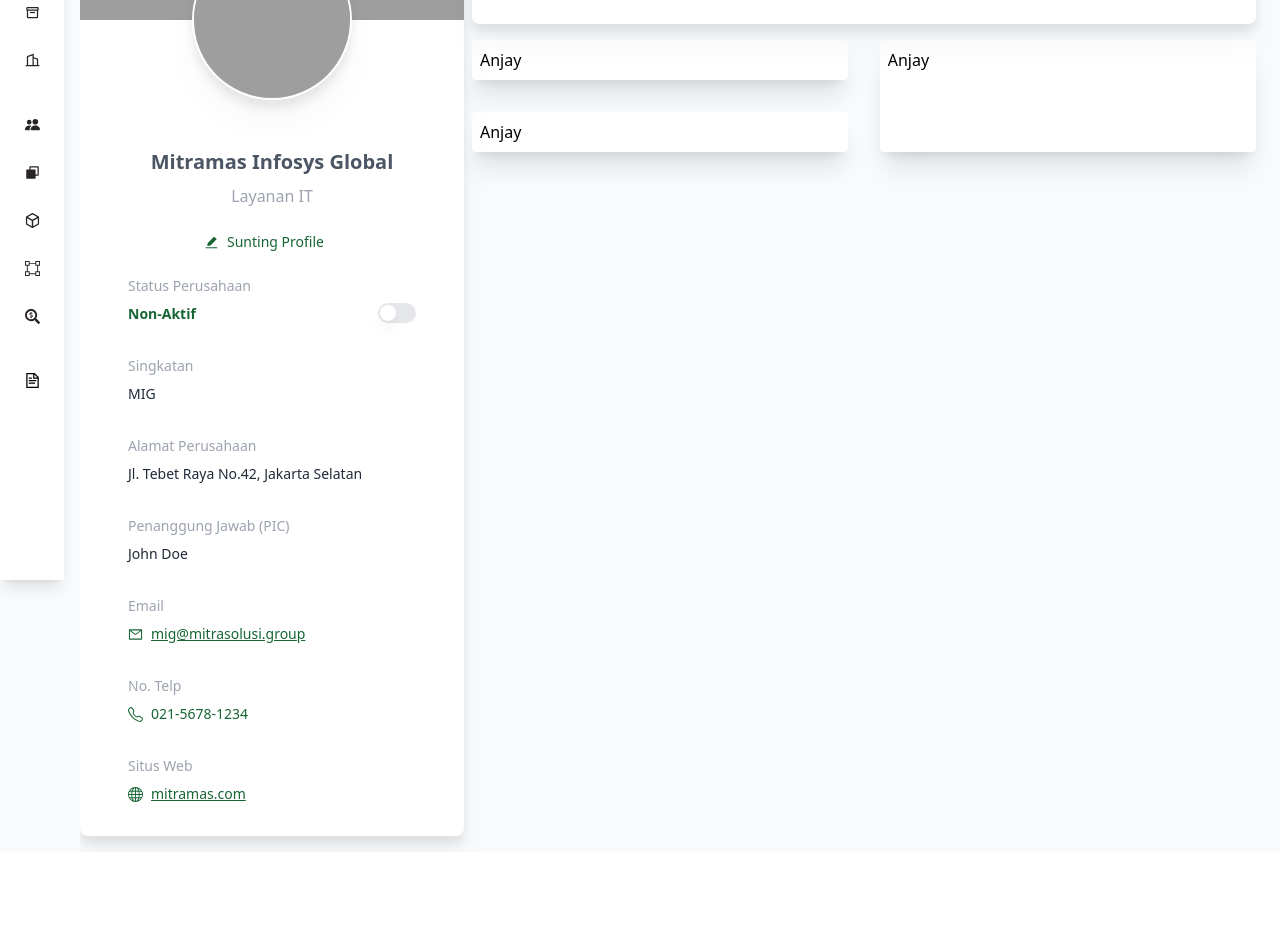
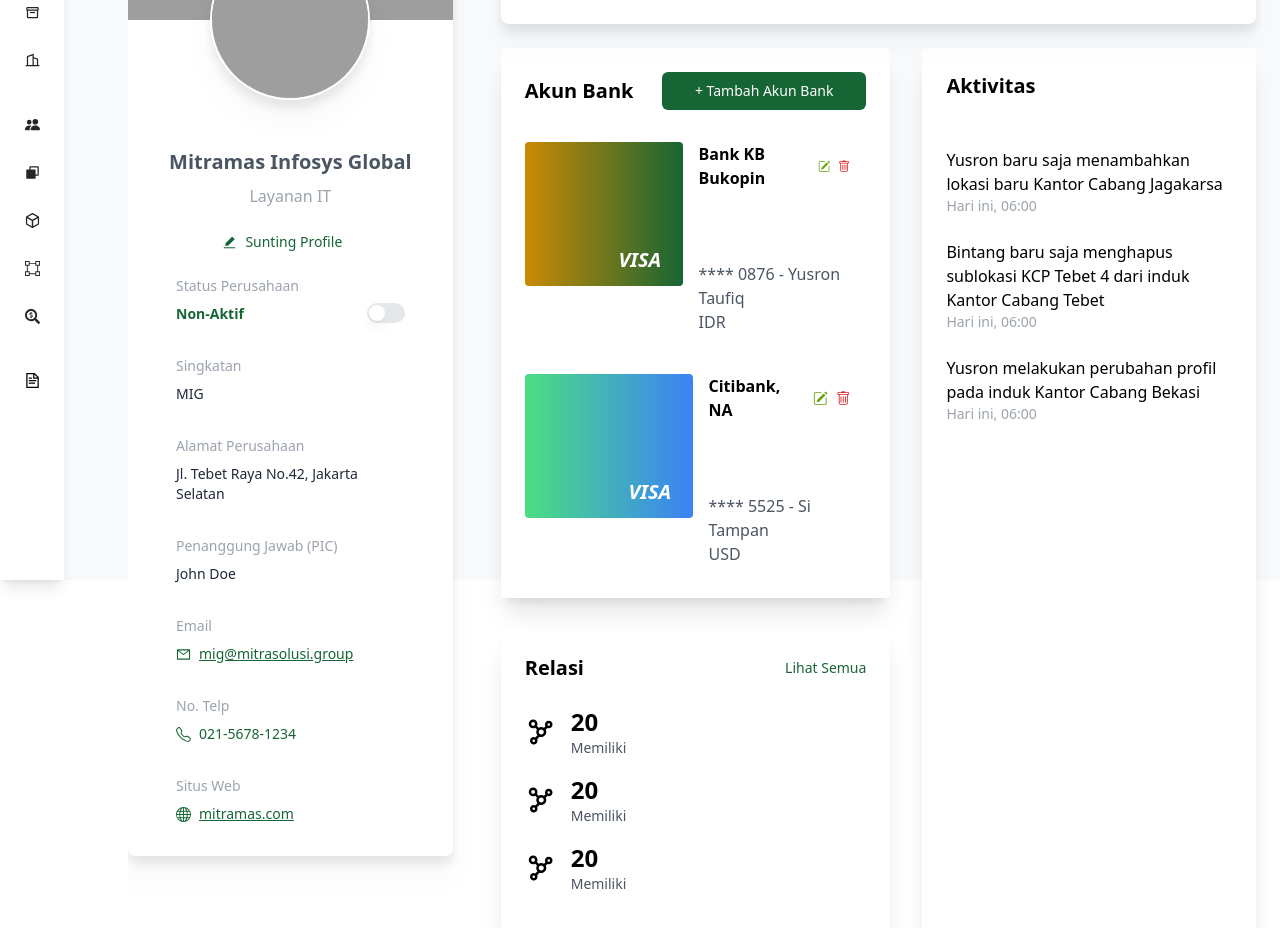
Before and after one commit to ayyashcihuy/miramas-test, a React (Create React App) app in the folder miramas/: page / in a window 1280 px wide. Shown: the part 220-1148 px from the top of the page. Before the commit the page ends 1072 px from the top, so only its background shows below. Built offline with nearby package versions, Linux system fonts and the light colour scheme; grey boxes are pictures that could not be loaded.

Commit message:
Complete

```diff
--- a/miramas/src/App.jsx
+++ b/miramas/src/App.jsx
@@ -3,30 +3,32 @@ import Sidebar from "./components/Sidebar";
 import Navbar from "./components/Navbar";
 import Profile from "./components/Profile";
 import Location from "./components/Location";
-
+import BankAccount from "./components/BankAccount";
+import Relation from "./components/Relation";
+import Activity from "./components/Activity";
 
 function App() {
   return (
-    <div className="bg-slate-50 w-full min-h-screen">
+    <div className="bg-slate-50 w-full h-screen">
       <Sidebar />
       <Navbar />
-      <div className="flex flex-row overflow-hidden ml-20">
-        <div className="basis-1/3">
+      <div className="flex flex-row overflow-hidden ml-32">
+        <div className="mr-12">
           <Profile />
         </div>
         <div className="basis-2/3 mr-6">
-        <Location/>
-        <div className="flex flex-row justify-between">
+          <Location />
+          <div className="flex flex-row justify-between mt-6">
             <div className="basis-1/2 mr-8 flex flex-col justify-between">
               <div className="basis-1/2 bg-white p-2 mb-8 shadow-xl rounded">
-              <h1>Anjay</h1>
+                <BankAccount />
               </div>
               <div className="basis-1/2 bg-white p-2 shadow-xl rounded">
-              <h1>Anjay</h1>
+                <Relation />
               </div>
             </div>
             <div className="basis-1/2 bg-white p-2 shadow-xl rounded">
-            <h1>Anjay</h1>
+              <Activity />
             </div>
           </div>
         </div>
--- /dev/null
+++ b/miramas/src/components/Activity.jsx
@@ -0,0 +1,32 @@
+import React from "react";
+
+function Activity() {
+  return (
+    <div className="flex flex-col justify-start mx-4 my-4">
+      <h1 className="font-bold text-xl">Aktivitas</h1>
+      <div className="mt-6">
+        <div className="my-6">
+          <h1>
+            Yusron baru saja menambahkan lokasi baru Kantor Cabang Jagakarsa
+          </h1>
+          <h1 className="text-sm font-light text-gray-400">Hari ini, 06:00</h1>
+        </div>
+        <div className="my-6">
+          <h1>
+            Bintang baru saja menghapus sublokasi KCP Tebet 4 dari induk Kantor
+            Cabang Tebet
+          </h1>
+          <h1 className="text-sm font-light text-gray-400">Hari ini, 06:00</h1>
+        </div>
+        <div className="my-6">
+          <h1>
+            Yusron melakukan perubahan profil pada induk Kantor Cabang Bekasi
+          </h1>
+          <h1 className="text-sm font-light text-gray-400">Hari ini, 06:00</h1>
+        </div>
+      </div>
+    </div>
+  );
+}
+
+export default Activity;
--- /dev/null
+++ b/miramas/src/components/BankAccount.jsx
@@ -0,0 +1,62 @@
+import React from "react";
+import { BsPencilSquare, BsTrash } from "react-icons/bs";
+
+function BankAccount() {
+  return (
+    <div className="flex flex-col">
+      <div className="flex flex-row justify-between items-center p-4">
+        <h1 className="font-bold text-xl">Akun Bank</h1>
+        <button
+          type="submit"
+          className="flex justify-center py-2 px-8 border border-transparent text-sm font-medium rounded-md text-white bg-green-800 hover:bg-green-600 focus:outline-none focus:ring-2 focus:ring-offset-2 focus:ring-indigo-500"
+        >
+          + Tambah Akun Bank
+        </button>
+      </div>
+      <div className="flex flex-row justify-start items-start p-4">
+        <div class="relative h-36 w-48 rounded bg-gradient-to-r from-yellow-600 to-green-800">
+          <div class="absolute bottom-0 right-0 h-10 w-16 font-bold text-xl text-white italic">
+            VISA
+          </div>
+        </div>
+        <div className="flex flex-col">
+          <div className="mx-4 font-bold">
+            <div className="flex flex-row items-center">
+              <div>Bank KB Bukopin</div>
+              <BsPencilSquare size={15} className="mx-2" color="#65a30d" />
+              <BsTrash size={15} className="" color="#dc2626" />
+            </div>
+          </div>
+          <div className="mt-16 py-2 mx-4 text-gray-600">
+            <div>**** 0876 - Yusron Taufiq</div>
+            <div>IDR</div>
+          </div>
+        </div>
+      </div>
+      <div className="flex flex-row justify-start items-start p-4">
+        <div class="relative h-36 w-48 rounded bg-gradient-to-r from-green-400 to-blue-500">
+          <div class="absolute bottom-0 right-0 h-10 w-16 font-bold text-xl text-white italic">
+            VISA
+          </div>
+        </div>
+        <div className="flex flex-col">
+          <div className="mx-4 font-bold">
+            <div className="flex flex-row items-center">
+              <div className="flex flex-row items-center">
+                <div>Citibank, NA</div>
+                <BsPencilSquare size={15} className="mx-2" color="#65a30d" />
+                <BsTrash size={15} className="" color="#dc2626" />
+              </div>
+            </div>
+          </div>
+          <div className="mt-16 py-2 mx-4 text-gray-600">
+            <div>**** 5525 - Si Tampan</div>
+            <div>USD</div>
+          </div>
+        </div>
+      </div>
+    </div>
+  );
+}
+
+export default BankAccount;
--- /dev/null
+++ b/miramas/src/components/Relation.jsx
@@ -0,0 +1,44 @@
+import React from "react";
+import { BiNetworkChart } from "react-icons/bi";
+
+function Relation() {
+  return (
+    <div className="flex flex-col justify-center mx-4 my-4">
+      <div className="flex flex-row justify-between items-center">
+        <div className="font-bold text-xl">Relasi</div>
+        <a href="" className="font-base text-sm text-green-800">
+          Lihat Semua
+        </a>
+      </div>
+      <div className="flex flex-row justify-start items-center mt-6">
+        <div>
+          <BiNetworkChart size={30} className="" color="#000000" />
+        </div>
+        <div className="flex flex-col justify-start mx-4">
+          <div className="text-2xl font-bold">20</div>
+          <div className="text-sm font-light text-gray-600">Memiliki</div>
+        </div>
+      </div>
+      <div className="flex flex-row justify-start items-center mt-4">
+        <div>
+          <BiNetworkChart size={30} className="" color="#000000" />
+        </div>
+        <div className="flex flex-col justify-start mx-4">
+          <div className="text-2xl font-bold">20</div>
+          <div className="text-sm font-light text-gray-600">Memiliki</div>
+        </div>
+      </div>
+      <div className="flex flex-row justify-start items-center mt-4 mb-4">
+        <div>
+          <BiNetworkChart size={30} className="" color="#000000" />
+        </div>
+        <div className="flex flex-col justify-start mx-4">
+          <div className="text-2xl font-bold">20</div>
+          <div className="text-sm font-light text-gray-600">Memiliki</div>
+        </div>
+      </div>
+    </div>
+  );
+}
+
+export default Relation;
```
Also changed, not shown: miramas/src/components/Location.jsx (+7 -9 lines), miramas/src/components/Profile.jsx (+17 -9 lines). Lines whose indentation alone changed are shown as unchanged.
